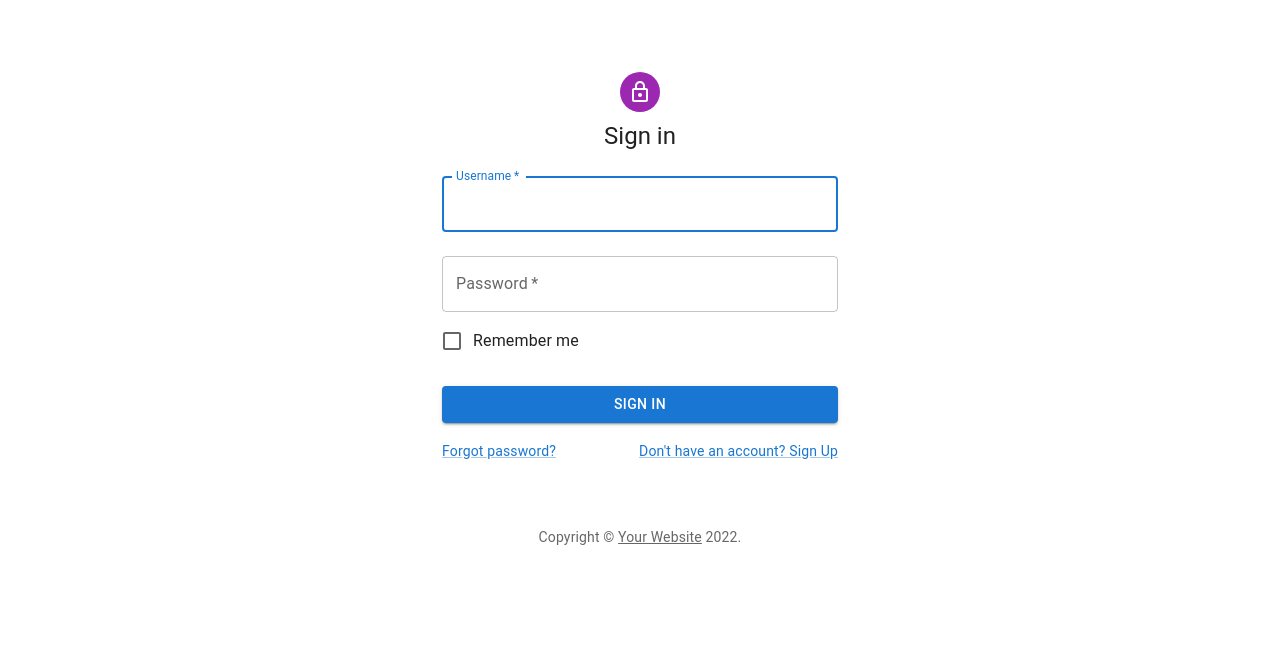
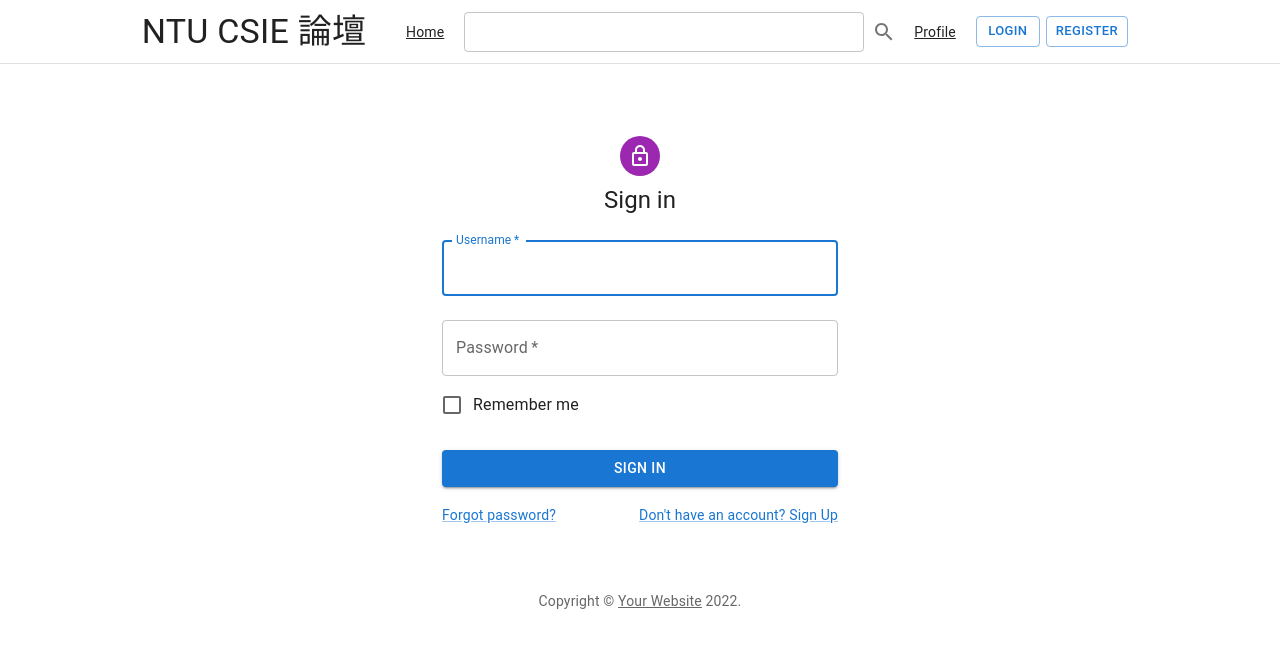
Before and after one commit to tsai8890/Online-Forum-System, a React (Create React App) app in the folder frontend/: page /login in a window 1280 px wide. Shown: the top 648 px of the page. Built offline with nearby package versions, Linux system fonts and the light colour scheme.

Commit message:
[Frontend] Create `Header` component

```diff
--- a/frontend/package.json
+++ b/frontend/package.json
@@ -8,6 +8,7 @@
     "@emotion/styled": "^11.10.5",
     "@mui/icons-material": "^5.11.0",
     "@mui/material": "^5.11.2",
+    "@mui/styles": "^5.11.2",
     "@testing-library/jest-dom": "^5.14.1",
     "@testing-library/react": "^13.0.0",
     "@testing-library/user-event": "^13.2.1",
--- a/frontend/src/App.js
+++ b/frontend/src/App.js
@@ -14,12 +14,30 @@ import UserPost from './containers/UserPost';
 import Profile from './containers/Profile';
 
 import { UserProvider } from './containers/hooks/useUser';
+import Header from './containers/Header';
+
+const sections = [
+	{ title: 'Home', url: '/posts' },
+	{ title: 'Profile', url: `/profile/UID`},
+
+	// { title: 'Technology', url: '#' },
+    // { title: 'Design', url: '#' },
+    // { title: 'Culture', url: '#' },
+    // { title: 'Business', url: '#' },
+    // { title: 'Politics', url: '#' },
+    // { title: 'Opinion', url: '#' },
+    // { title: 'Science', url: '#' },
+    // { title: 'Health', url: '#' },
+    // { title: 'Style', url: '#' },
+    // { title: 'Travel', url: '#' },
+];
 
 function App() {
   return (
     <UserProvider>
       <CssBaseline />
       <BrowserRouter>
+        <Header title='NTU CSIE 論壇' sections={sections}></Header>
         <Routes>
           <Route path="/login" element={<Login />} />
           <Route path="/register" element={<Register />} />
--- /dev/null
+++ b/frontend/src/containers/Header.js
@@ -0,0 +1,154 @@
+import * as React from 'react';
+import PropTypes from 'prop-types';
+import Toolbar from '@mui/material/Toolbar';
+import Button from '@mui/material/Button';
+import IconButton from '@mui/material/IconButton';
+import SearchIcon from '@mui/icons-material/Search';
+import Typography from '@mui/material/Typography';
+import Link from '@mui/material/Link';
+import { makeStyles } from '@mui/styles';
+import { Grid, TextField } from '@mui/material';
+import { useNavigate } from 'react-router-dom';
+import { useUser } from './hooks/useUser';
+
+const useStyles = makeStyles(theme => {
+    return {
+        title: {
+            width: '300px',
+            marginLeft: '80px'
+        },
+        searchBar: {
+            width: '400px',
+            height: '40px',
+            marginLeft: '20px',
+        },
+        homeButton: {
+            marginLeft: '2px'
+        },
+        profileButton: {
+            marginRight: '20px'
+        },
+        navigation: {
+            marginLeft: '-150px'
+        },
+        searchButton: {
+            width: '50px',
+        },
+        registerButton: {
+            width: '70px',
+        },
+        loginButton: {
+            width: '100px',
+        }
+    }
+})
+
+function Header(props) {
+    const {UID} = useUser();
+    const { sections, title } = props;
+    const classes = useStyles();
+    const navigate = useNavigate();
+
+    const handleRegister = () => {
+        navigate('/register');
+    }
+
+    const handleLogin = () => {
+        navigate('/login');
+    }
+
+    return (
+        <>
+            <Toolbar sx={{ borderBottom: 1, borderColor: 'divider' }}>
+                {/* <Button size="small">Subscribe</Button> */}
+
+                <Grid className={classes.title}>
+                    <Typography
+                        variant="h4"
+                        align="center"
+                        noWrap
+                        sx={{ flex: 1 }}
+                    >
+                        {title}
+                    </Typography>
+                </Grid>
+
+                <Grid className={classes.homeButton}>
+                    <Link
+                        color="inherit"
+                        variant="body2"
+                        href="/posts"
+                    >
+                        Home
+                    </Link>
+                </Grid>
+
+                <Grid className={classes.searchBar}>
+                    <TextField size="small" sx={{ width: 400}}>
+                    </TextField>
+                </Grid>
+
+                <Grid className={classes.searchButton}>
+                    <IconButton>
+                        <SearchIcon />
+                    </IconButton>
+                </Grid>
+
+                <Grid className={classes.profileButton}>
+                    <Link
+                        color="inherit"
+                        variant="body2"
+                        href={`/profile/${UID}`}
+
+                    >
+                        Profile
+                    </Link>
+                </Grid>
+
+                <Grid className={classes.registerButton}>
+                    <Button variant="outlined" size="small" onClick={handleLogin}>
+                        Login
+                    </Button>
+                </Grid>
+
+                <Grid className={classes.loginButton}>
+                    <Button variant="outlined" size="small" onClick={handleRegister}>
+                        Register
+                    </Button>
+                </Grid>
+
+            </Toolbar>
+
+            {/* <Toolbar
+                component="nav"
+                variant="dense"
+                sx={{ justifyContent: 'space-between', overflowX: 'auto' }}
+            >
+                {sections.map((section) => (
+                    <Link
+                        color="inherit"
+                        noWrap
+                        key={section.title}
+                        variant="body2"
+                        href={section.url}
+                        sx={{ p: 1, flexShrink: 0 }}
+                    >
+                        {section.title}
+                    </Link>
+                ))}
+            </Toolbar> */}
+        </>
+    );
+}
+
+Header.propTypes = {
+    sections: PropTypes.arrayOf(
+        PropTypes.shape({
+        title: PropTypes.string.isRequired,
+        url: PropTypes.string.isRequired,
+        }),
+    ).isRequired,
+    title: PropTypes.string.isRequired,
+};
+
+export default Header;
--- a/frontend/src/containers/hooks/useUser.js
+++ b/frontend/src/containers/hooks/useUser.js
@@ -5,17 +5,21 @@ const UserContext = createContext({
     setMe: () => {},
 
     isLogin: false,
-    setIsLogin: () => {}
+    setIsLogin: () => {},
+
+    UID: '',
+    setUID: () => {}
 });
 
 const UserProvider = (props) => {
     const [isLogin, setIsLogin] = useState(false);
     const [me, setMe] = useState('');
+    const [UID, setUID] = useState('');
 
     return (
         <UserContext.Provider
             value={{
-                me, isLogin, setMe, setIsLogin,
+                me, isLogin, setMe, setIsLogin, UID, setUID
             }}
             {...props}
         />
```
Also changed, not shown: 1 other file (tests, documents, lock files or other folders).
